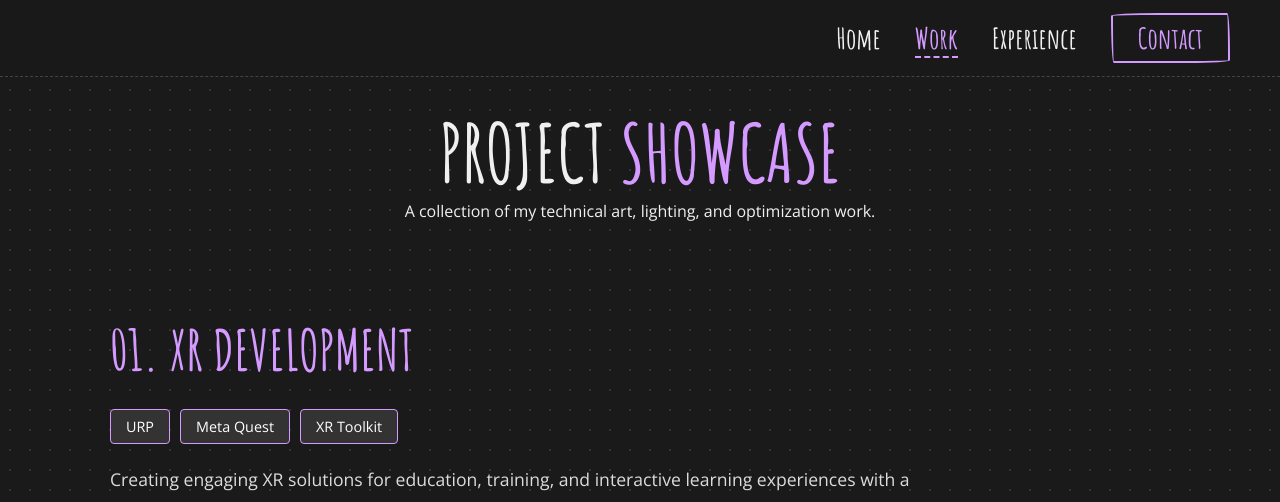
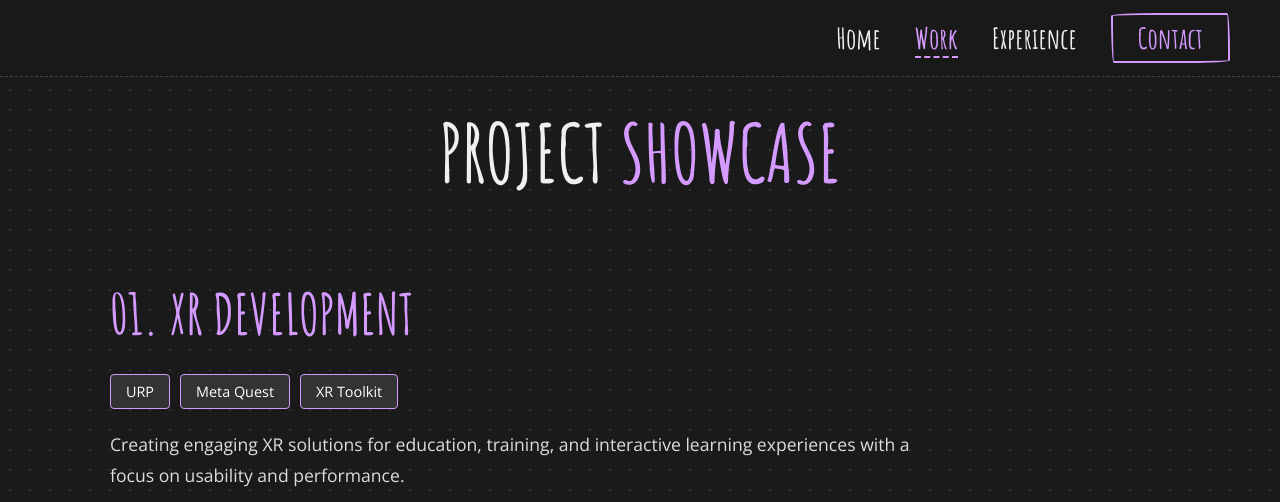
Before and after one commit to lakshmideviab/Portfolio_, a plain HTML site: page Work.html in a window 1280 px wide. Shown: the top 502 px of the page. Drawn offline with nearby package versions, Linux system fonts and the light colour scheme.

```diff
--- a/Work.html
+++ b/Work.html
@@ -27,7 +27,7 @@
 
         <div class="page-intro">
             <h1>PROJECT <span class="accent">SHOWCASE</span></h1>
-            <p>A collection of my technical art, lighting, and optimization work.</p>
+
         </div>
 
         <section id="visual-fidelity" class="project-block">
```
